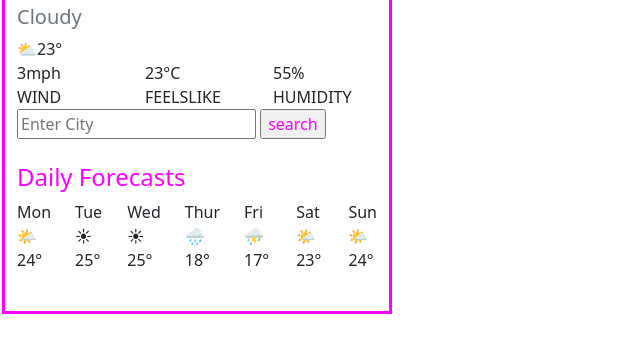
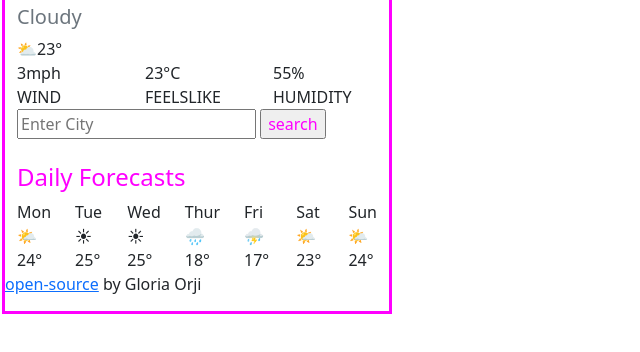
Before and after one commit to Gloria-orji/project-gloria, a website built with Parcel: page index.html in a window 1280 px wide. Shown: the part 88-440 px from the top of the page, without its empty margins (0-640 px from the left). Built offline with nearby package versions, Linux system fonts and the light colour scheme; no server answers.

Commit message:
added github link

```diff
--- a/index.html
+++ b/index.html
@@ -16,13 +16,9 @@
 
   <body>
     <div class="container">
-      <h1 id="city">
-        New York
-      </h1>
+      <h1 id="city">New York</h1>
       <h2>Saturday 11:30AM</h2>
-      <h3 id="description">
-        Cloudy
-      </h3>
+      <h3 id="description">Cloudy</h3>
       <div class="tempHeading">
         ⛅<span id="tempHeading">23</span>°<span
           type="click"
@@ -91,6 +87,10 @@
         </div>
       </div>
     </div>
+    <div>
+      <a href="https://github.com/Gloria-orji/project-gloria">open-source</a> by
+      Gloria Orji
+    </div>
 
     <script src="src/index.js"></script>
   </body>
```
